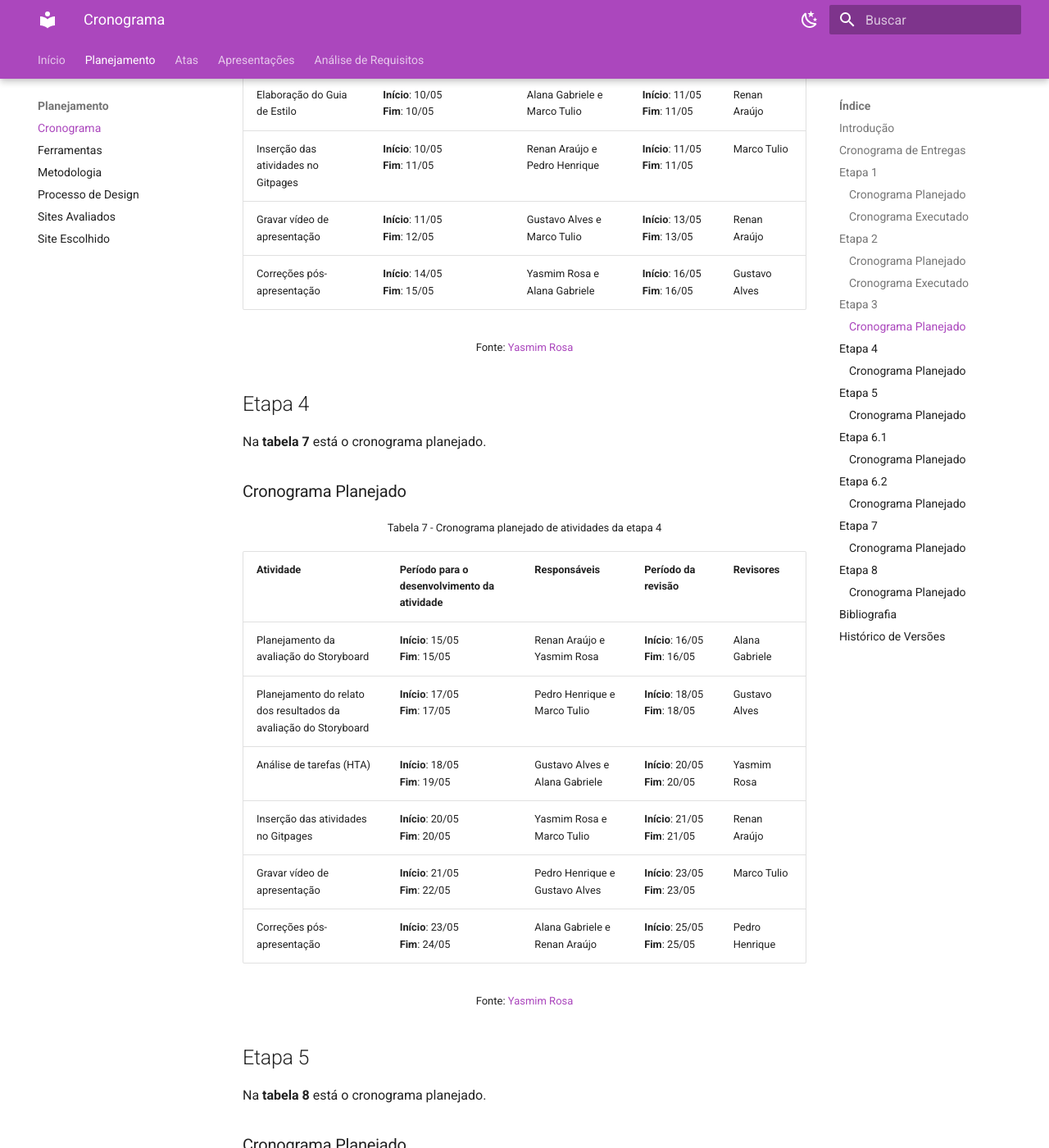
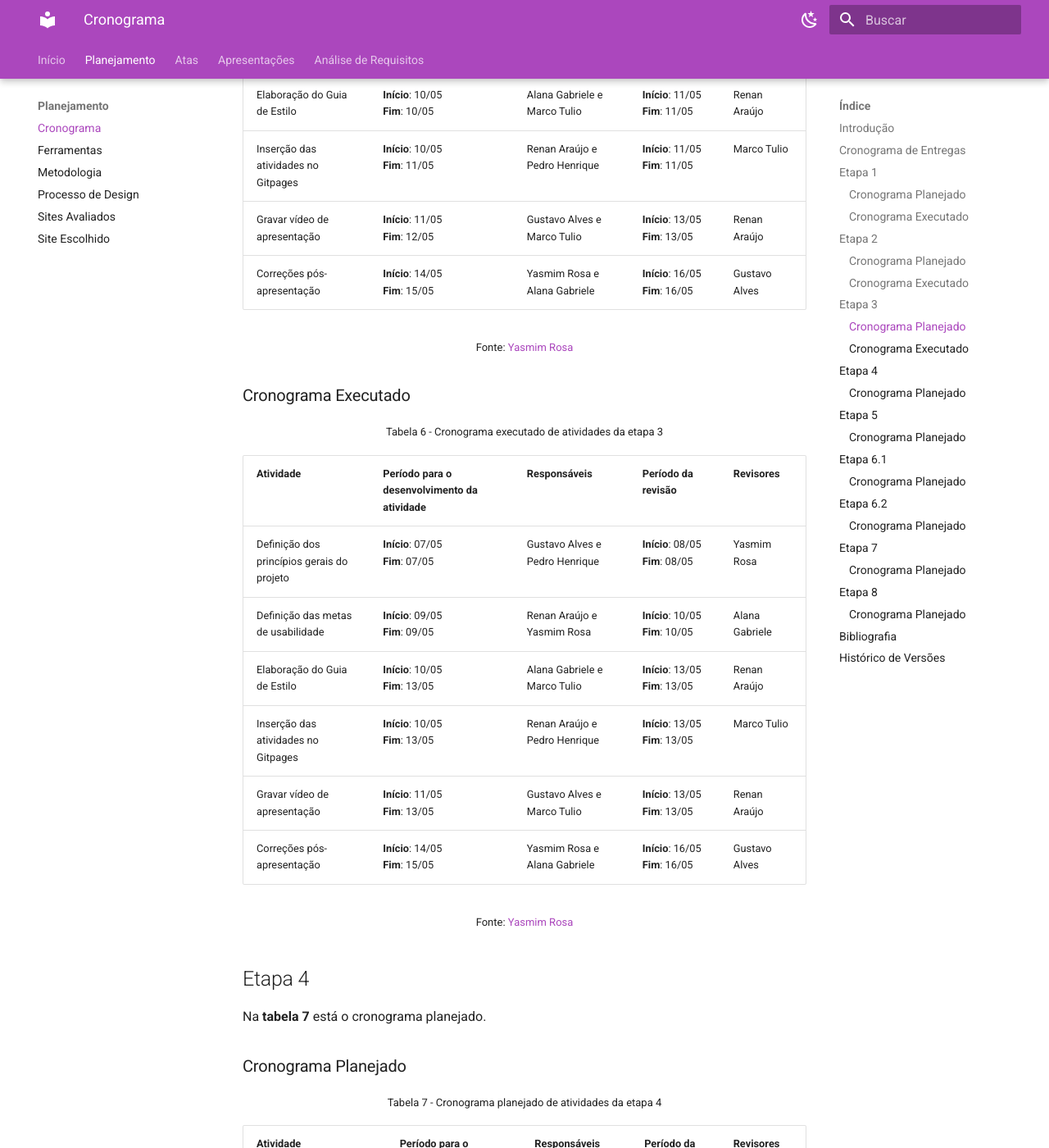
Before and after one commit to Interacao-Humano-Computador/2024.1-Grupo08, an MkDocs documentation site: the page built from docs/planejamento/cronograma.md, in a window 1280 px wide and 1400 px high, scrolled down 6138 px. Shown: the whole window at 82% size. Built offline with MkDocs 1.6.1 and Material for MkDocs 9.7.7, drawn with Linux system fonts in a browser that asks for light colours.

Commit message:
cronograma executado

```diff
--- a/docs/planejamento/cronograma.md
+++ b/docs/planejamento/cronograma.md
@@ -116,6 +116,22 @@ Na **tabela 6** está o cronograma planejado.
 | Elaboração do Guia de Estilo    | **Início**: 10/05 <br> **Fim**: 10/05 | Alana Gabriele e Marco Tulio                       | **Início**: 11/05 <br> **Fim**: 11/05  | Renan Araújo   |
 | Inserção das atividades no Gitpages | **Início**: 10/05 <br> **Fim**: 11/05  | Renan Araújo e Pedro Henrique                 |**Início**: 11/05 <br> **Fim**: 11/05 | Marco Tulio     |
 | Gravar vídeo de apresentação    |  **Início**: 11/05 <br> **Fim**: 12/05     | Gustavo Alves e Marco Tulio | **Início**: 13/05 <br> **Fim**: 13/05 | Renan Araújo |
+| Correções pós-apresentação      | **Início**: 14/05 <br> **Fim**: 15/05      | Yasmim Rosa e Alana Gabriele                    | **Início**: 16/05 <br> **Fim**: 16/05| Gustavo Alves         |
+
+<font size="2"><p style="text-align: center">Fonte: [Yasmim Rosa](https://github.com/yaskisoba)</p></font>
+
+### Cronograma Executado
+
+<font size="2"><p style="text-align: center">Tabela 6 - Cronograma executado de atividades da etapa 3 </p></font>
+
+
+| Atividade                       | Período para o desenvolvimento da atividade | Responsáveis             | Período da revisão | Revisores |
+|---------------------------------|--------------------------------------------|--------------------------|--------------------|-----------|
+| Definição dos princípios gerais do projeto | **Início**: 07/05 <br> **Fim**: 07/05 | Gustavo Alves e Pedro Henrique          |  **Início**: 08/05 <br> **Fim**: 08/05 | Yasmim Rosa     |
+| Definição das metas de usabilidade         | **Início**: 09/05 <br> **Fim**: 09/05 | Renan Araújo e Yasmim Rosa        | **Início**: 10/05 <br> **Fim**: 10/05  | Alana Gabriele      |
+| Elaboração do Guia de Estilo    | **Início**: 10/05 <br> **Fim**: 13/05 | Alana Gabriele e Marco Tulio                       | **Início**: 13/05 <br> **Fim**: 13/05  | Renan Araújo   |
+| Inserção das atividades no Gitpages | **Início**: 10/05 <br> **Fim**: 13/05  | Renan Araújo e Pedro Henrique                 |**Início**: 13/05 <br> **Fim**: 13/05 | Marco Tulio     |
+| Gravar vídeo de apresentação    |  **Início**: 11/05 <br> **Fim**: 13/05     | Gustavo Alves e Marco Tulio | **Início**: 13/05 <br> **Fim**: 13/05 | Renan Araújo |
 | Correções pós-apresentação      | **Início**: 14/05 <br> **Fim**: 15/05      | Yasmim Rosa e Alana Gabriele                    | **Início**: 16/05 <br> **Fim**: 16/05| Gustavo Alves         |
 
 <font size="2"><p style="text-align: center">Fonte: [Yasmim Rosa](https://github.com/yaskisoba)</p></font>
```
Also changed, not shown: docs/requisitos/metas_usabilidade.md (+1 -1 lines).
